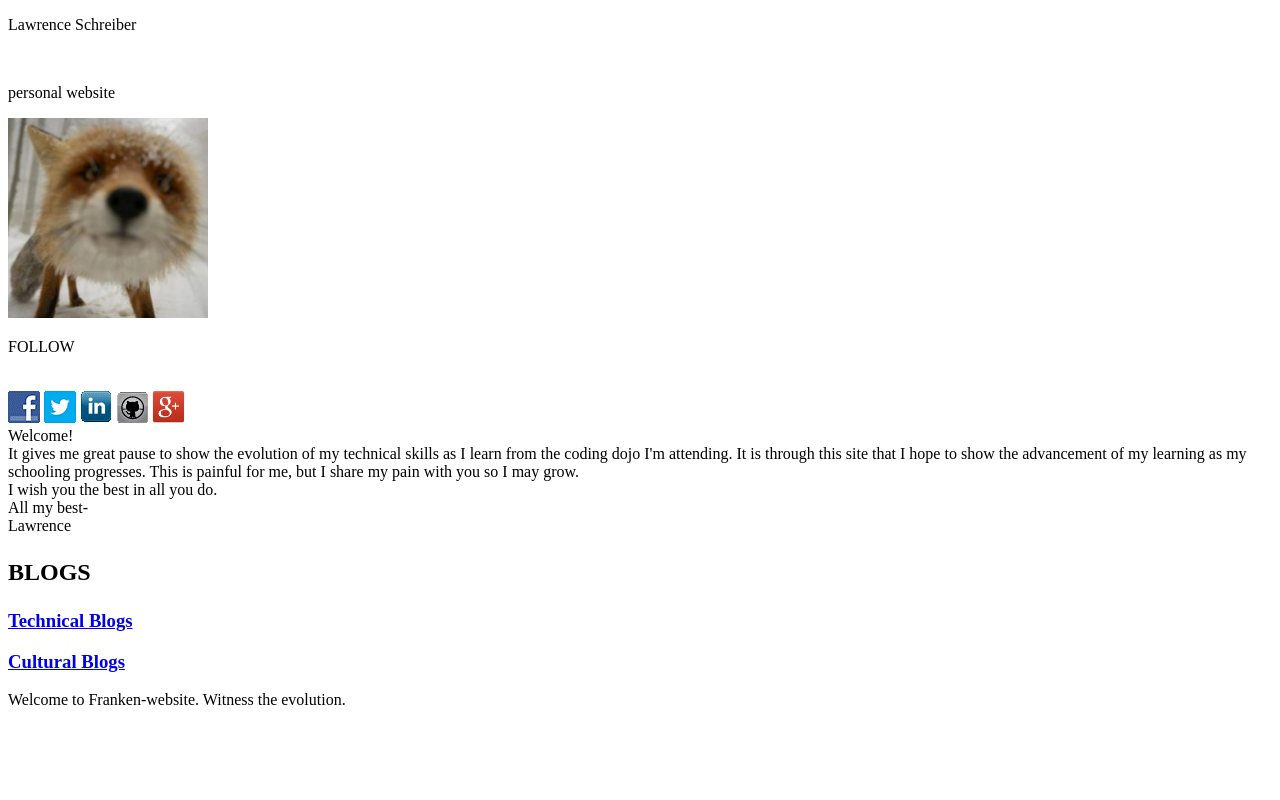
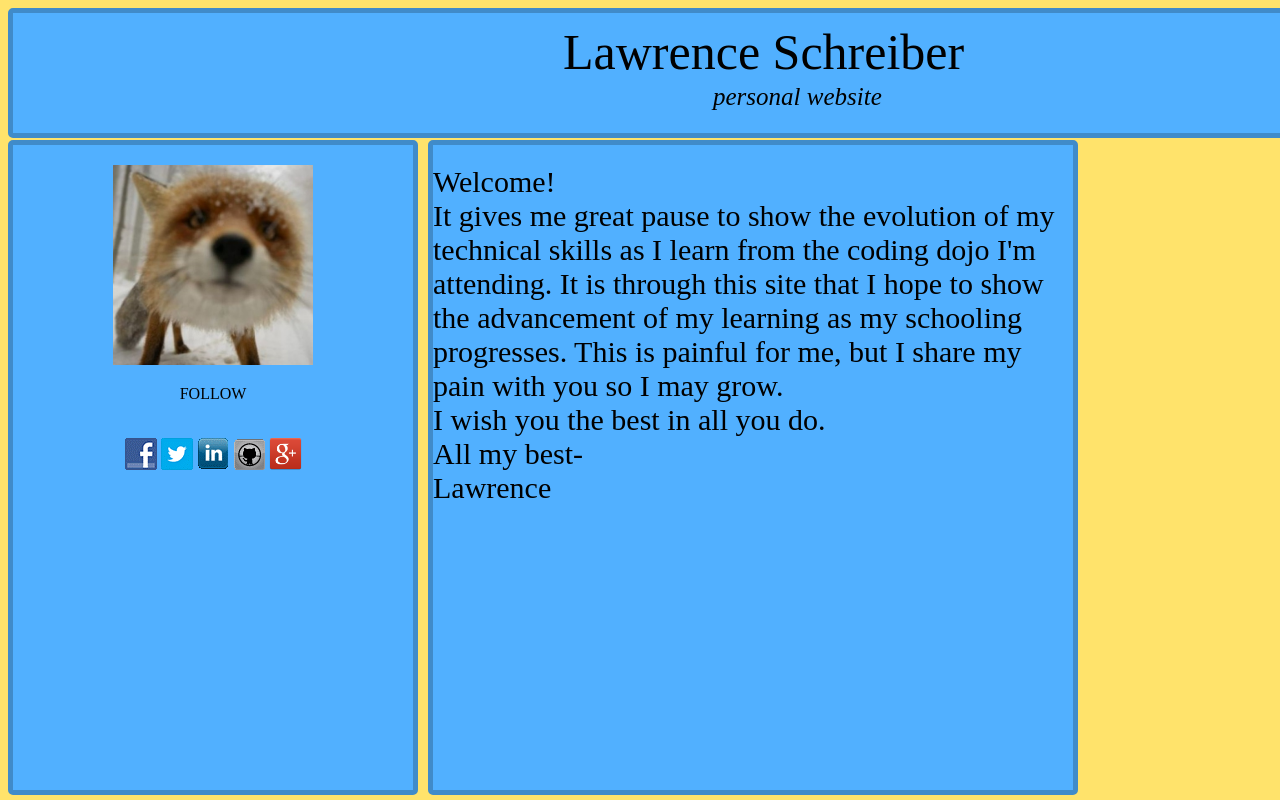
Before and after one commit to Lawrencecs722/Lawrencecs722.github.io, a plain HTML site: page PWP-index2.html in a window 1280 px wide. Drawn offline with Linux system fonts and the light colour scheme; files that its build step writes are made by us from their sources; files whose address does not match are found by name.

Commit message:
UPDATE REFERECE LINKS ON HTML DOCS

```diff
--- a/PWP-index2.html
+++ b/PWP-index2.html
@@ -3,7 +3,7 @@
 <head>
   <title>PWP_Lawrence_Schreiber</title>
   <meta charset="UTF-8">
-  <link rel="stylesheet" type="text/css" href="C:\Users\Lawrence\Documents\LCS_FutureHedge\CODING\DBC\PHZ_0\PZ0U1W2\exercise docs\New folder\PWP-index-css2.css">
+  <link rel="stylesheet" type="text/css" href="/home/ls722/Desktop/DBC_Forks/Lawrencecs722.github.io/Style_Sheets/default.css.css">
 </head>
 
 <!--<></>-->
@@ -16,7 +16,7 @@
 <body>
 	<div class="panels">
 		<nav class="erbody">
-			<img src="C:\Users\Lawrence\Documents\LCS_FutureHedge\CODING\DBC\PHZ_0\PZ0U1W2\exercise docs\Avatar.png" width="200" height="200""/><br>
+			<img src="/home/ls722/Desktop/DBC_Forks/Lawrencecs722.github.io/imgs/Avatar.png" width="200" height="200""/><br>
 
 <!--
 			<a href="x"><p>PROJECTS</p></a><br>
@@ -25,11 +25,11 @@
 -->
 
 				<p>FOLLOW</p><br>
-				<a href="https://www.facebook.com/"><img src="C:\Users\Lawrence\Documents\LCS_FutureHedge\CODING\DBC\PHZ_0\PZ0U1W2\exercise docs\icon_facebook.png"/></a>
-				<a href="https://twitter.com/login"><img src="C:\Users\Lawrence\Documents\LCS_FutureHedge\CODING\DBC\PHZ_0\PZ0U1W2\exercise docs\icon_twitter.png"/></a>
-				<a href="https://www.linkedin.com/nhome/"><img src="C:\Users\Lawrence\Documents\LCS_FutureHedge\CODING\DBC\PHZ_0\PZ0U1W2\exercise docs\icon_linkedin.png"/></a>
-				<a href="https://github.com/"><img src="C:\Users\Lawrence\Documents\LCS_FutureHedge\CODING\DBC\PHZ_0\PZ0U1W2\exercise docs\icon_github.png"/></a>
-				<a href="https://plus.google.com/"><img src="C:\Users\Lawrence\Documents\LCS_FutureHedge\CODING\DBC\PHZ_0\PZ0U1W2\exercise docs\icon_googleplus.png" width="33" height="33"/></a>
+				<a href="https://www.facebook.com/"><img src="/home/ls722/Desktop/DBC_Forks/Lawrencecs722.github.io/imgs/icon_facebook.png"/></a>
+				<a href="https://twitter.com/login"><img src="/home/ls722/Desktop/DBC_Forks/Lawrencecs722.github.io/imgs/icon_twitter.png"/></a>
+				<a href="https://www.linkedin.com/nhome/"><img src="/home/ls722/Desktop/DBC_Forks/Lawrencecs722.github.io/imgs/icon_linkedin.png"/></a>
+				<a href="https://github.com/"><img src="/home/ls722/Desktop/DBC_Forks/Lawrencecs722.github.io/imgs/icon_github.png"/></a>
+				<a href="https://plus.google.com/"><img src="/home/ls722/Desktop/DBC_Forks/Lawrencecs722.github.io/imgs/icon_googleplus.png" width="33" height="33"/></a>
 		</nav>
 
 		<main class="erbody">
@@ -54,5 +54,3 @@
 
 
 </html>
-
-<!--<img src="C:\Users\Lawrence\Documents\LCS_FutureHedge\CODING\DBC\PHZ_0\PZ0U1W2\exercise docs\Avata\r.png" width="99" height="99"/>-->
```
Also changed, not shown: Blog.html (+1 -1 lines), BlogIndex.html (+1 -1 lines).
